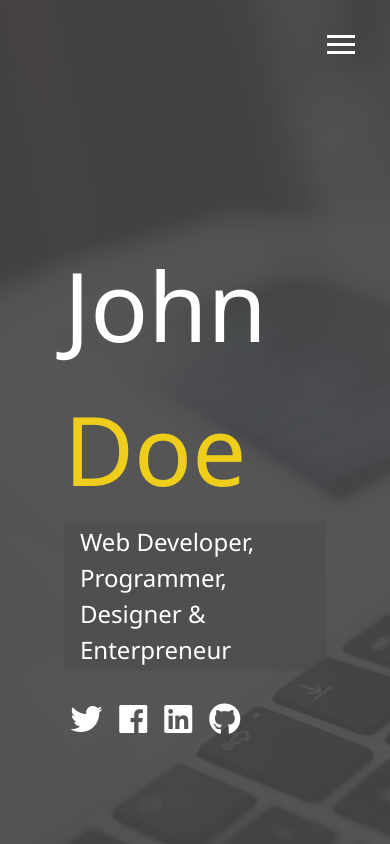
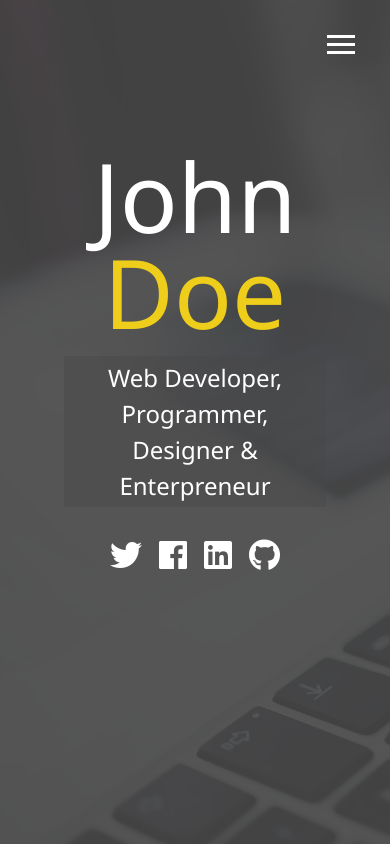
Before and after one commit to javadragan/sass_starter_pack-master-2, a website: page src/index.html in a window 390 px wide. Drawn offline with Linux system fonts and the light colour scheme.

Commit message:
Added media queries and made menu overlay responsive

```diff
--- a/src/index.html
+++ b/src/index.html
@@ -4,7 +4,7 @@
 <head>
     <title>Welcome To My Porfolio</title>
     <meta http-equiv="x-ua-compatible" content="ie=edge">
-    <meta name="viewport" content="width=device-width, initial-scale=1.0" />
+    <meta name="viewport" content="width=device-width, initial-scale=1.0" name="viewport"/>
     <link rel="stylesheet" href="https://use.fontawesome.com/releases/v5.6.3/css/all.css" integrity="sha384-UHRtZLI+pbxtHCWp1t77Bi1L4ZtiqrqD80Kn4Z8NTSRyMA2Fd33n5dQ8lWUE00s/" crossorigin="anonymous">
     <link rel="stylesheet" href="css/style.css">
 </head>
--- a/src/scss/_config.scss
+++ b/src/scss/_config.scss
@@ -27,3 +27,28 @@ $background-opacity:0.9;
         }
     }
 }
+
+
+// Set Text Color
+@function set-text-color($color) {
+  @if (lightness($color) > 40) {
+    @return #000;
+  } @else {
+    @return #fff;
+  }
+}
+
+// Media Query Mixins
+@mixin mediaSm {
+  @media screen and (max-width: 500px) {
+    @content;
+  }
+}
+
+
+
+@mixin mediaMd {
+   @media screen and (max-width: 768px) {
+       @content;
+   }
+}
--- /dev/null
+++ b/src/scss/_mobile.scss
@@ -0,0 +1,48 @@
+// WIDESCREENS
+// @include mediaXl {
+//  }
+// // // Desktop & Laptops
+// @include mediaLg {
+// }
+//Tableti & Mali Laptopovi
+@include mediaMd {
+    main {
+        align-items: center;
+        text-align: center;
+        .lg-heading {
+            line-height: 1;
+            margin-bottom: 1rem;
+        }
+    }
+    ul.menu-nav,
+    div.menu-branding {
+        float: none;
+        width: 100%;
+        min-height: 0;
+        &.show {
+            transform: translate3d(0, 0, 0);
+        }
+    }
+    .menu-nav {
+        height: 75vh;
+        transform: translate3d(-100%, 0, 0);
+        font-size: 24px;
+    }
+    .menu-branding {
+        height: 25vh;
+        transform: translate3d(100%, 0, 0);
+        .portrait {
+            background: url(../img/portrait_small.jpg);
+            width: 150px;
+            height: 150px;
+            ;
+        }
+    }
+}
+
+// Smartphones//
+@include mediaSm {
+    main#home h1 {
+        margin-top: 10vh;
+    }
+}
--- a/src/scss/style.scss
+++ b/src/scss/style.scss
@@ -1,5 +1,9 @@
                 @import 'config';
+
                 @import 'menu';
+
+
+
                 * {
                     box-sizing: border-box;
                 }
@@ -69,3 +73,5 @@
                         }
                     }
                 }
+
+                 @import 'mobile';
```
Also changed, not shown: src/css/-menu.css (deleted), src/css/style.css.
